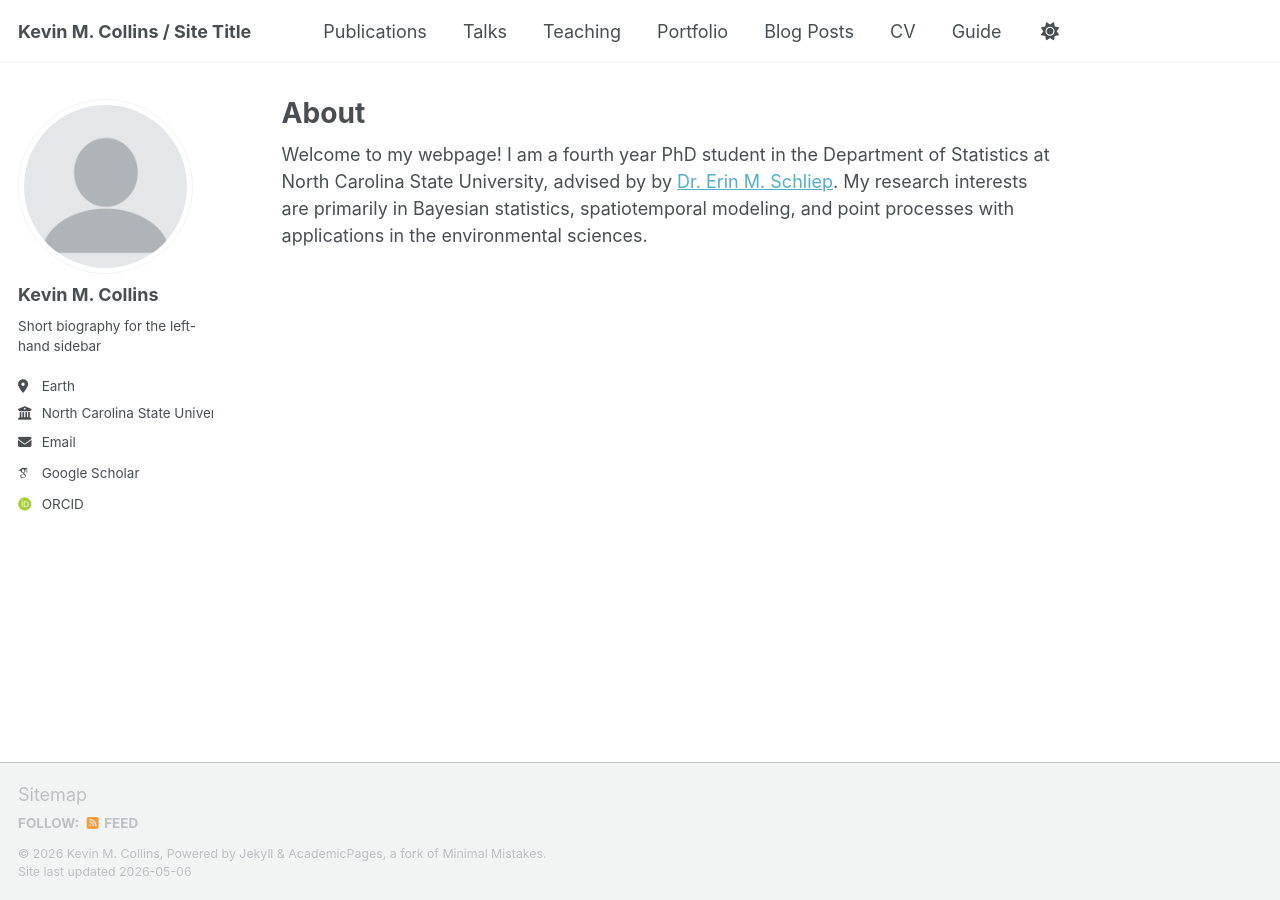
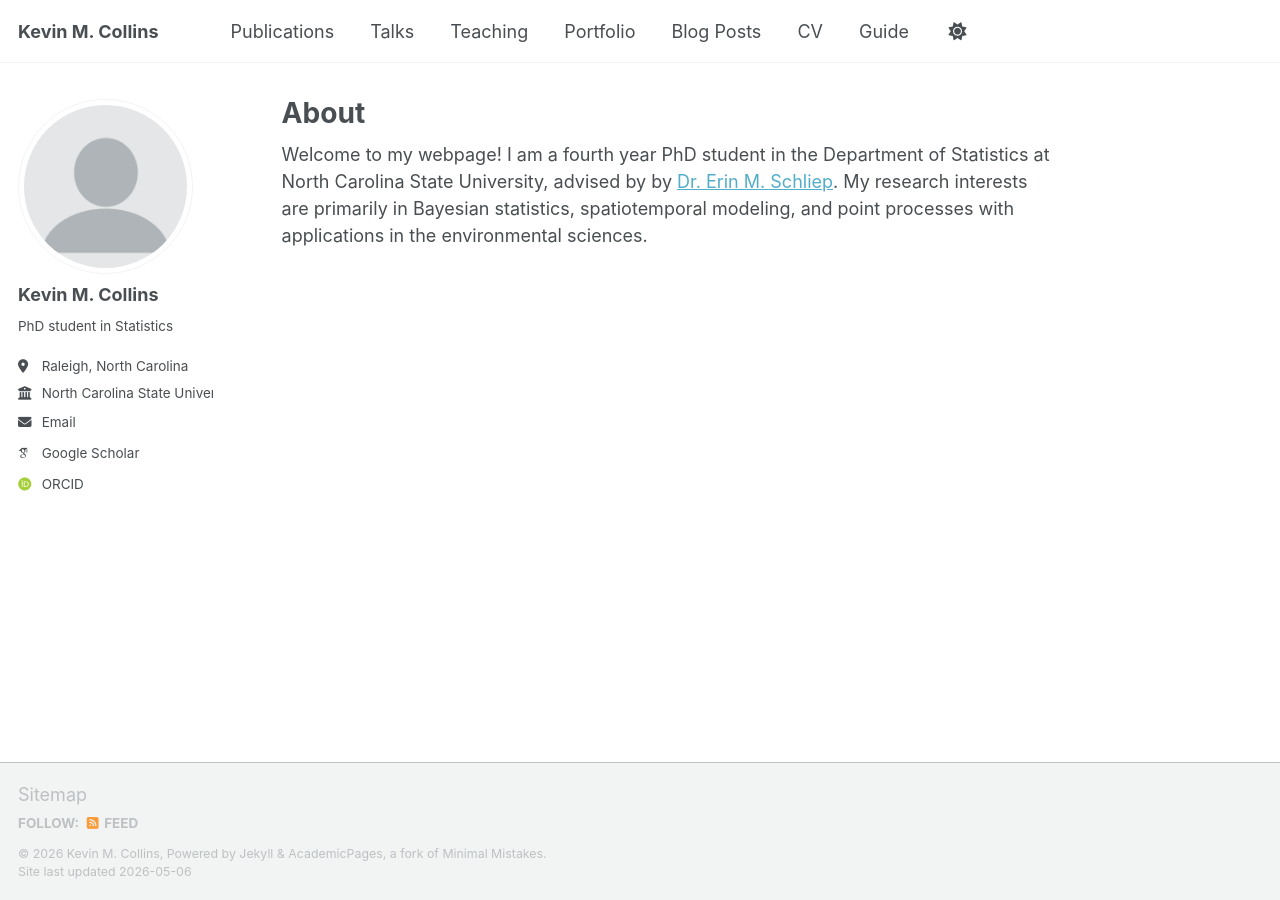
Before and after one commit to kecollins/kecollins.github.io, a Jekyll site: the page built from _pages/about.md, in a window 1280 px wide. Built offline with Jekyll 4.4.1, drawn with Linux system fonts in a browser that asks for light colours; some web fonts are replaced; a script that is not in the unit is left out.

Commit message:
Update _config.yml

```diff
--- a/_config.yml
+++ b/_config.yml
@@ -9,10 +9,10 @@
 # Basic Site Settings
 locale                   : "en-US"
 site_theme               : "default" # Currently available options are "default", "air"
-title                    : "Kevin M. Collins / Site Title"
+title                    : "Kevin M. Collins"
 title_separator          : "-"
 name                     : &name "Kevin M. Collins"
-description              : &description "personal description"
+description              : &description "description"
 url                      : https://kecollins.github.io # the base hostname & protocol for your site e.g. "https://[your GitHub username].github.io" or if you already have some other page hosted on Github then use "https://[your GitHub username].github.io/[Your Repo Name]"
 baseurl                  : "" # the subpath of your site, e.g. "/blog"
 repository               : "kecollins/kecollins.github.io"
@@ -25,8 +25,8 @@ author:
   avatar           : "profile.png"
   name             : "Kevin M. Collins"
   pronouns         : # example: "he/him"
-  bio              : "Short biography for the left-hand sidebar"
-  location         : "Earth"
+  bio              : "PhD student in Statistics"
+  location         : "Raleigh, North Carolina"
   employer         : "North Carolina State University"
   uri              : # URL
   email            : "kmcolli9@ncsu.edu"
```
